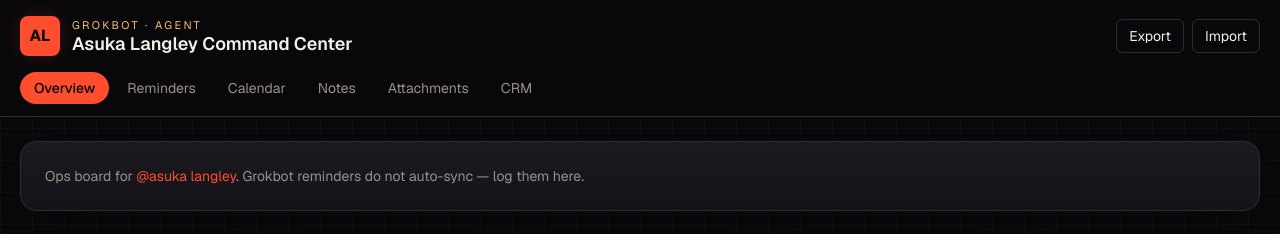
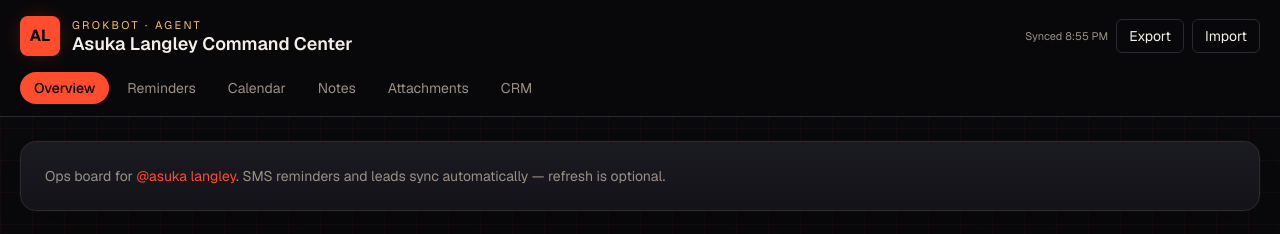
Before and after one commit to xdigitalhorizonx/asuka-dashboard, a Next.js app: page / in a window 1280 px wide. Shown: the top 234 px of the page. Built offline with nearby package versions, Linux system fonts and the light colour scheme.

Commit message:
Update Dashboard for SMS sync poll + syncedAt indicator

```diff
--- a/src/components/Dashboard.tsx
+++ b/src/components/Dashboard.tsx
@@ -28,6 +28,11 @@ export default function Dashboard() {
             </div>
           </div>
           <div className="flex items-center gap-2">
+            {store.syncedAt && (
+              <span className="hidden text-[11px] text-[#9a9086] sm:inline">
+                Synced {new Date(store.syncedAt).toLocaleTimeString([], { hour: "numeric", minute: "2-digit" })}
+              </span>
+            )}
             <button onClick={store.exportJson} className="rounded-md border border-[#2a2a32] px-3 py-1.5 text-sm hover:border-[#ff4d2e]">Export</button>
             <label className="cursor-pointer rounded-md border border-[#2a2a32] px-3 py-1.5 text-sm hover:border-[#f5c16c]">
               Import
@@ -42,9 +47,9 @@ export default function Dashboard() {
         </nav>
       </header>
       <main className="mx-auto max-w-7xl px-5 py-6">
-        {!store.hydrated ? <p className="text-[#9a9086]">Loading local vault…</p> : tab === "overview" ? (
+        {!store.hydrated ? <p className="text-[#9a9086]">Loading command center…</p> : tab === "overview" ? (
           <div className="space-y-6">
-            <section className="panel rounded-2xl p-6"><p className="text-sm text-[#9a9086]">Ops board for <span className="text-[#ff4d2e]">@asuka langley</span>. Grokbot reminders do not auto-sync — log them here.</p></section>
+            <section className="panel rounded-2xl p-6"><p className="text-sm text-[#9a9086]">Ops board for <span className="text-[#ff4d2e]">@asuka langley</span>. SMS reminders and leads sync automatically — refresh is optional.</p></section>
             <div className="grid gap-3 sm:grid-cols-2 lg:grid-cols-5">
               {[{ l: "Due today", v: dueToday.length, t: "reminders" as Tab }, { l: "Open reminders", v: openReminders.length, t: "reminders" as Tab }, { l: "Notes", v: store.notes.length, t: "notes" as Tab }, { l: "Attachments", v: store.attachments.length, t: "files" as Tab }, { l: "Active pipeline", v: pipeline.length, t: "crm" as Tab }].map((c) => (
                 <button key={c.l} onClick={() => setTab(c.t)} className="panel rounded-xl p-4 text-left hover:border-[#ff4d2e]"><p className="text-xs uppercase tracking-wider text-[#9a9086]">{c.l}</p><p className="mt-2 text-3xl font-semibold">{c.v}</p></button>
```
